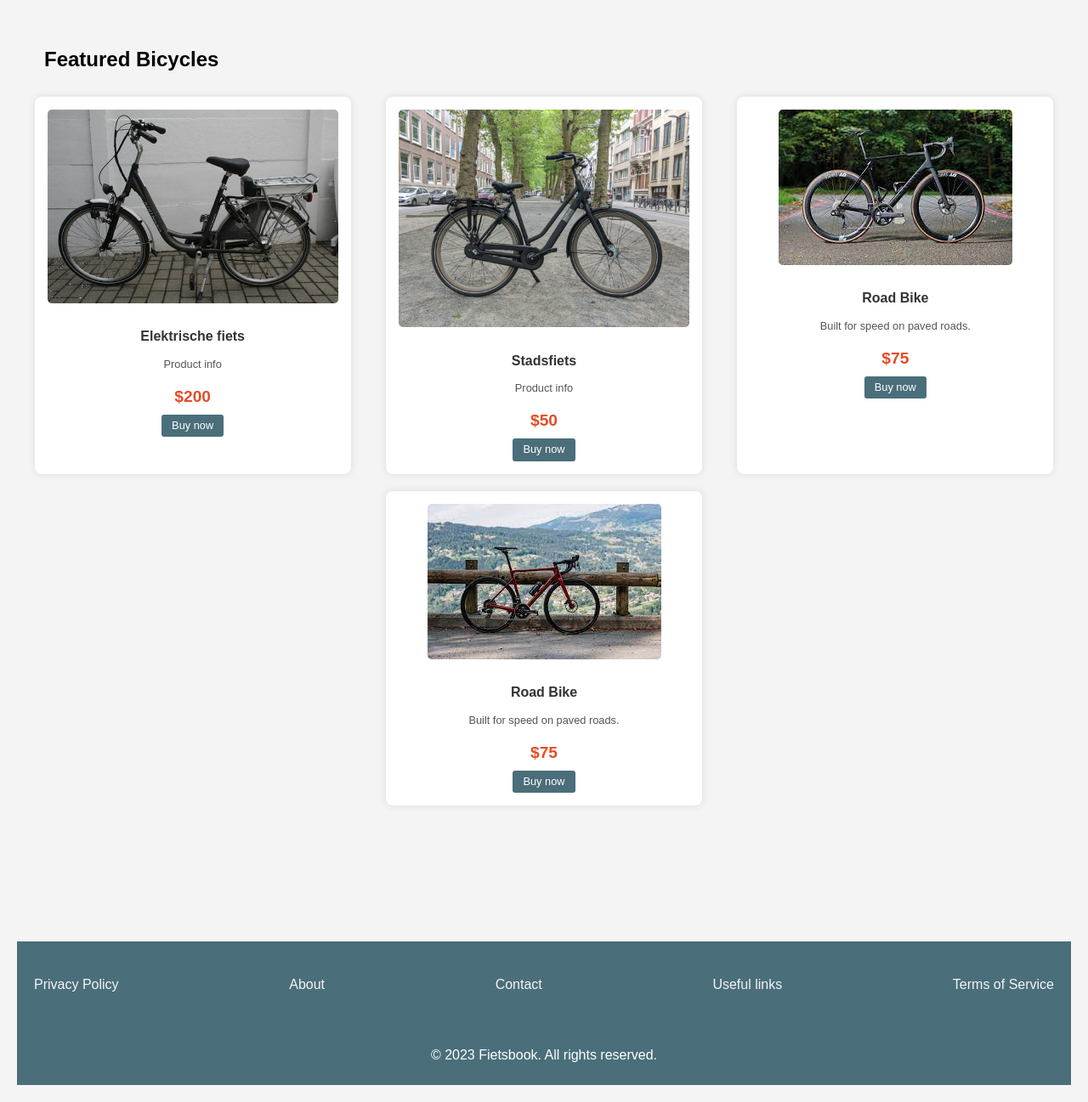
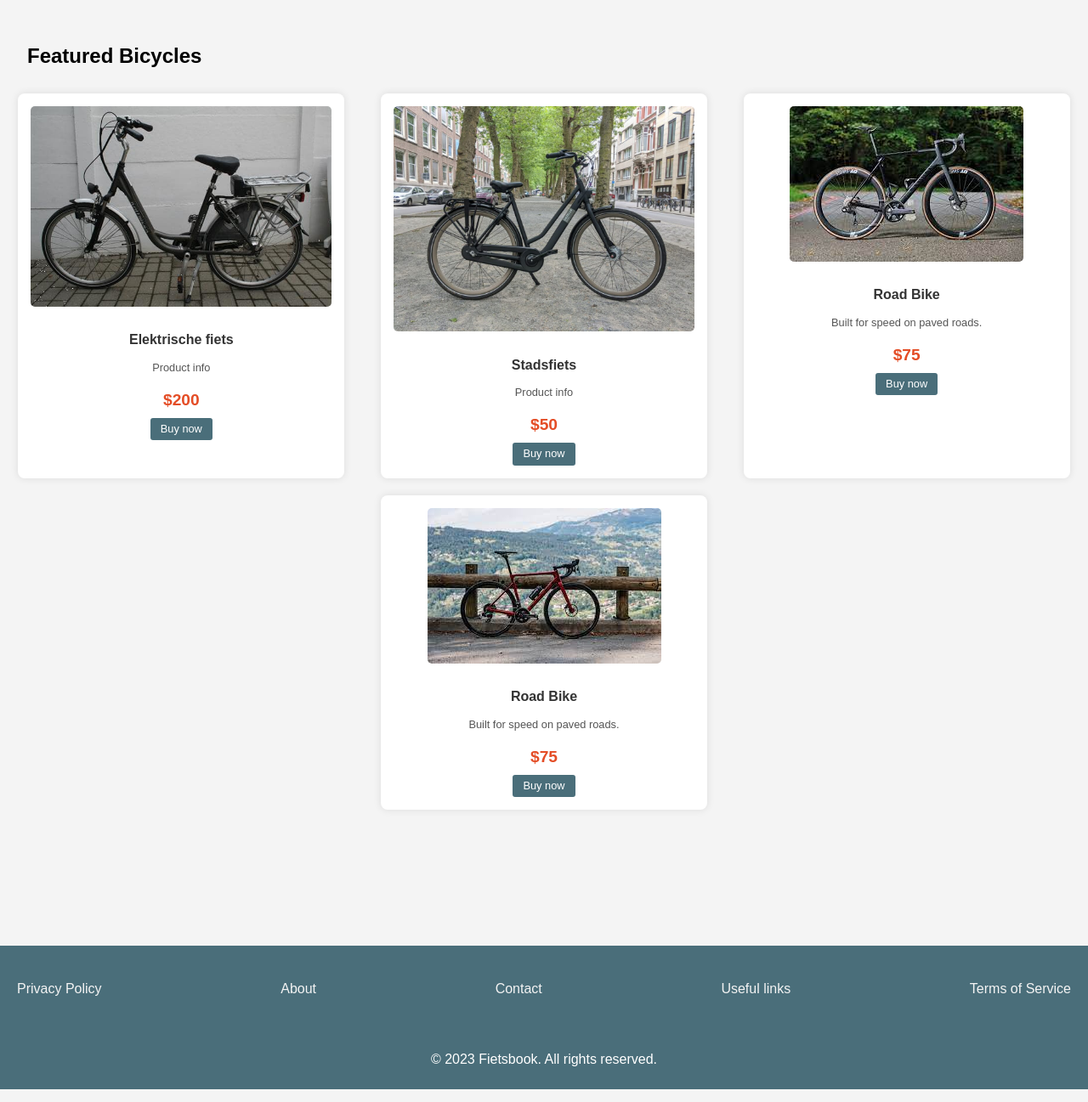
Before and after one commit to R4ybeam/WebDev, a PHP site: page /fietsbook/ in a window 1280 px wide. Shown: the part 181-1478 px from the top of the page at 85% size. Run offline with PHP 8.4, Linux system fonts and the light colour scheme; some libraries are stand-ins or nearby versions.

Commit message:
beke "opgekuist"

```diff
--- a/fietsbook/css/style.css
+++ b/fietsbook/css/style.css
@@ -79,8 +79,8 @@
   }
   /*--------------------------MAIN--------------------------*/
   main {
-    margin: 20px;
-    transition: margin 0.3s ease;
+    /*margin: 20px;
+    transition: margin 0.3s ease;     ALS MENU NIMEER WERKT ZET AAN*/
   }
 
   .product-title {
@@ -93,8 +93,8 @@
     color: #fff;
     text-align: center;
     padding: 10px;
-    margin: 20px;
-    transition: margin 0.3s ease;
+    /*margin: 20px;
+    transition: margin 0.3s ease;     ALS MENU NIMEER WERKT ZET AAN*/
   }
 
   .product-listing {
@@ -181,10 +181,11 @@
     background-color: #555;
 
   }
-
+  /*
   #menu-toggle {
     margin: 10px;
   }
+  ALS MENU TERUG NIMEER WERKT*/
 
   #menu-toggle:not(:checked) + header #menu-icon {
     display: block;
--- a/fietsbook/index.html
+++ b/fietsbook/index.html
@@ -44,7 +44,7 @@
         </nav>
     </header>
 
-    <main id="MAIN">
+    <main>      <!--id="MAIN"--><!--ZET in main als menu nimeer werkt-->
         <div class="product-title">
 			<h2>Featured Bicycles</h2>
 		</div>
--- a/fietsbook/js/lang_color.js
+++ b/fietsbook/js/lang_color.js
@@ -27,7 +27,7 @@ let lastScrollTop = 0;
         function setColorScheme(scheme) {
             console.log("Color scheme switched to: " + scheme);
         }
-
+/*
         const checkbox = document.getElementById('menu-toggle');
         const YChangeMain = document.getElementById('MAIN');
 
@@ -44,3 +44,5 @@ let lastScrollTop = 0;
 
           }
         });
+    ALS MENU NIMEER WERKT ZET TERUG AAN
+*/
```
